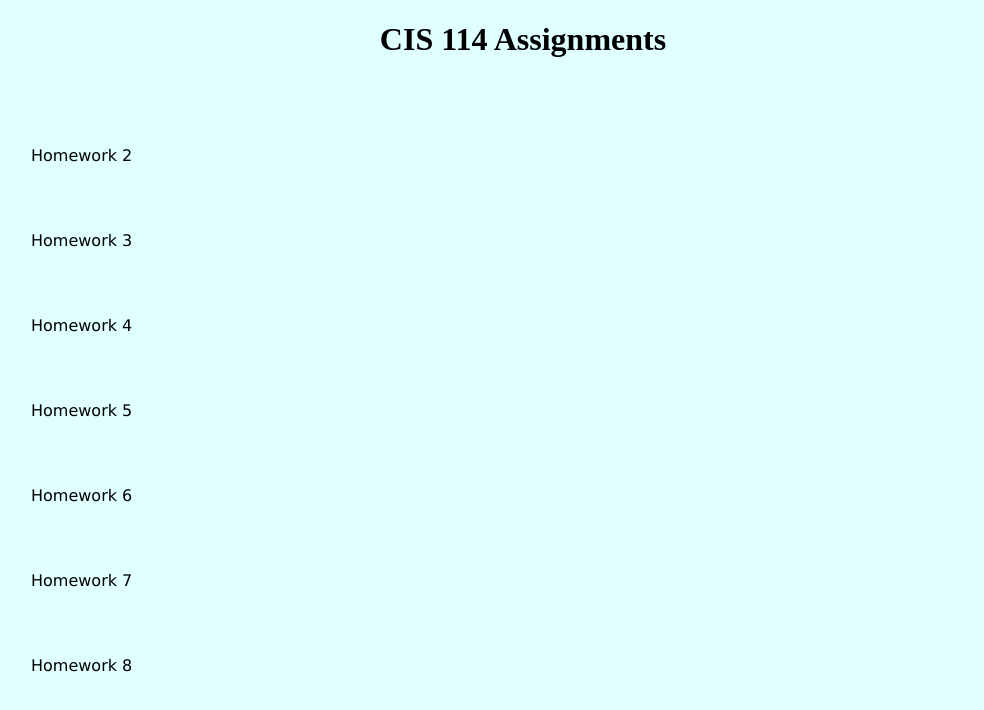
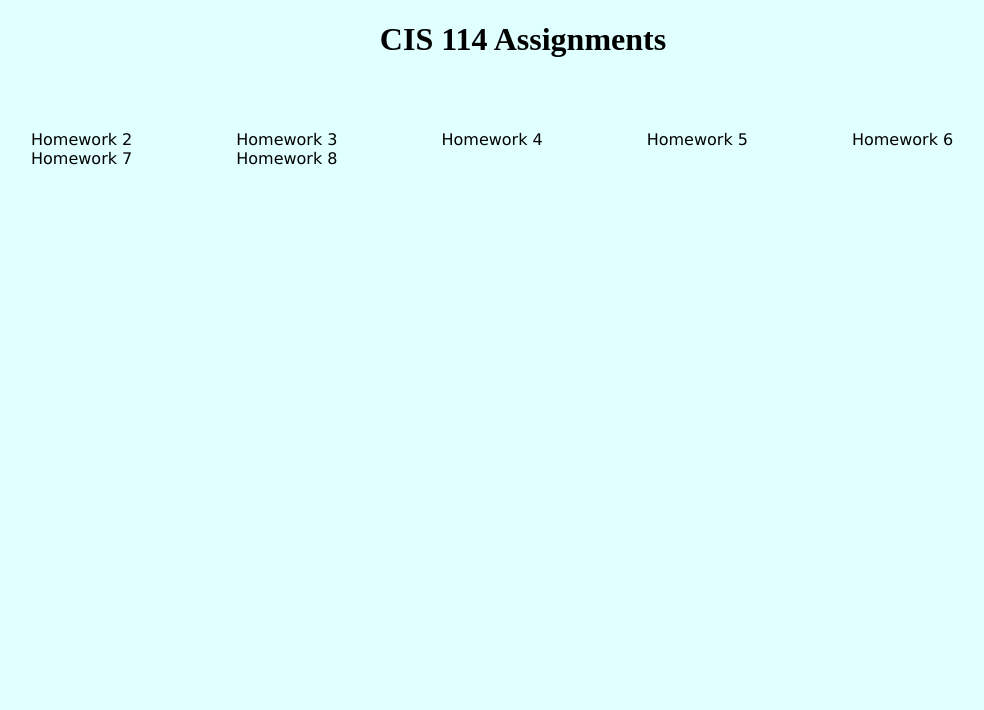
Before and after one commit to alejandroavinaa/username.github.io, a plain HTML site: page HtmlAssignments.html in a window 1280 px wide. Shown: the whole page, without its empty margins (117-1101 px from the left). Drawn offline with Linux system fonts and the light colour scheme.

Commit message:
Update HtmlAssignments.html
added title and fixed ul to li

```diff
--- a/HtmlAssignments.html
+++ b/HtmlAssignments.html
@@ -3,21 +3,21 @@
 <head>
     <meta charset="UTF-8" />
     <meta name="Java Course" content="Main page"/>
-    <title></title>
+    <title>Java Course Assignments</title>
     <link rel="stylesheet" href="styles.css">
 </head>
 <body>
 
     <h1> CIS 114 Assignments </h1>
-    <li>
-        <ul>  <a href="hw2.html"> Homework 2</a> </ul>
-        <ul> Homework 3</ul>
-        <ul> Homework 4</ul>
-        <ul> Homework 5</ul>
-        <ul> Homework 6</ul>
-        <ul> Homework 7</ul>
-        <ul> Homework 8</ul>
-    </li>
+    <ul>
+        <li>  <a href="hw2.html"> Homework 2</a> </li>
+        <li> Homework 3</li>
+        <li> Homework 4</li>
+        <li> Homework 5</li>
+        <li> Homework 6</li>
+        <li> Homework 7</li>
+        <li> Homework 8</li>
+    </ul>
 
 </body>
 </html>
```
